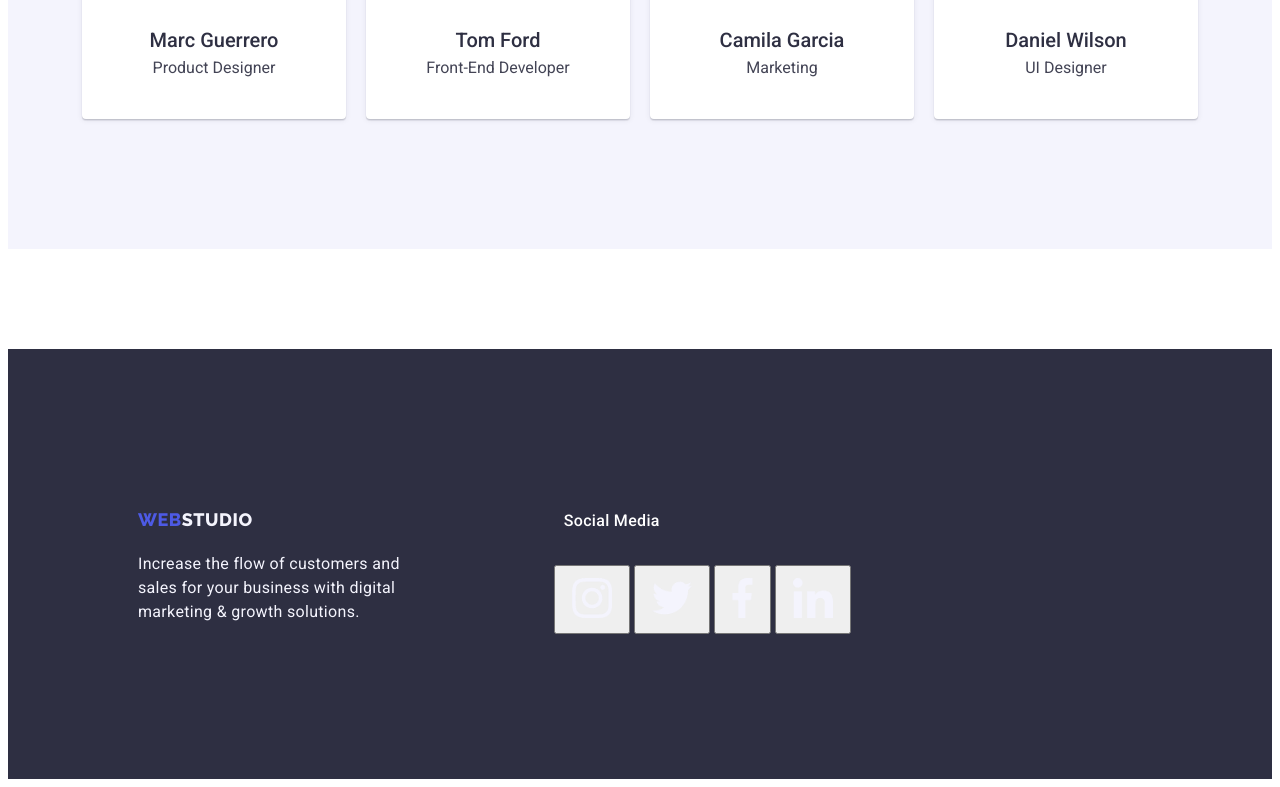
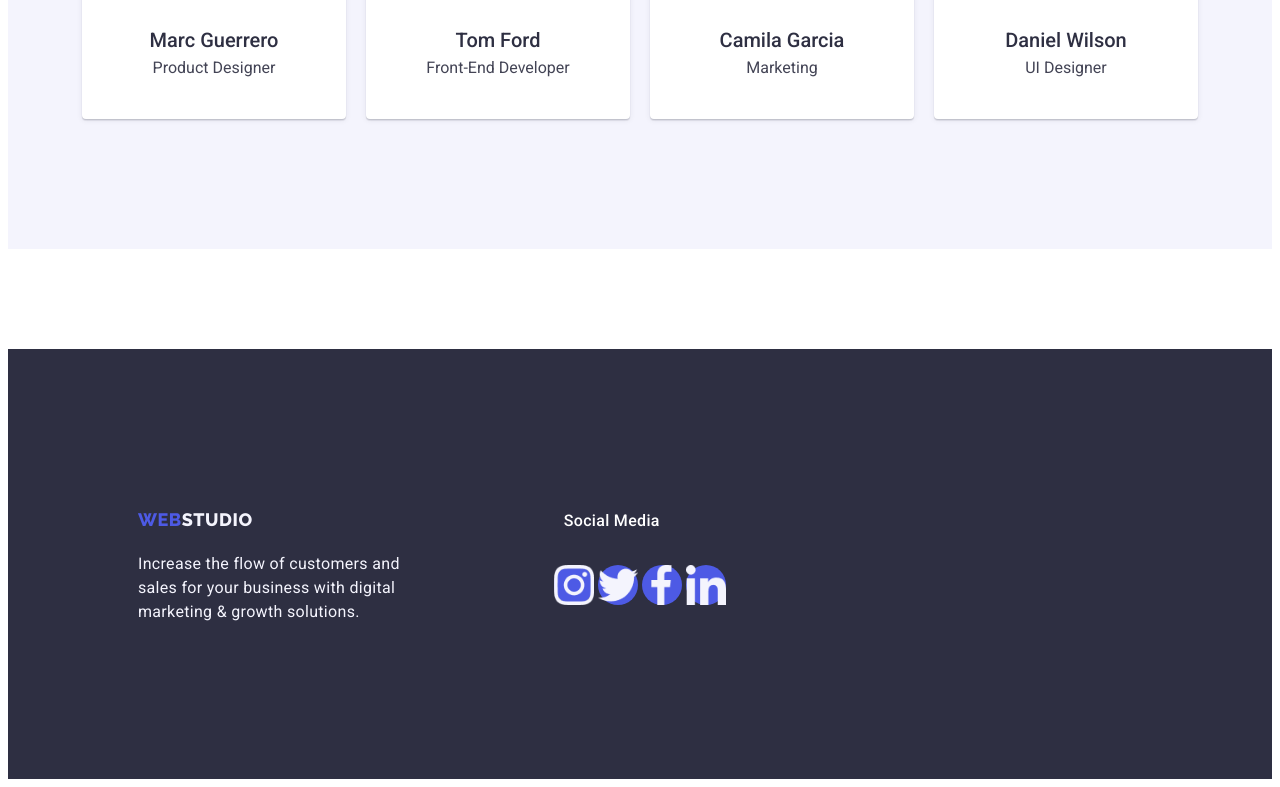
Before and after one commit to ryannetworx/goit-markup-hw-04, a plain HTML site: page index.html in a window 1280 px wide. Shown: the part 1889-2676 px from the top of the page. Drawn offline with Linux system fonts and the light colour scheme.

Commit message:
Update styles.css

```diff
--- a/styles.css
+++ b/styles.css
@@ -471,7 +471,6 @@ footer {
     margin-top: 50px; /* Add 50px distance from the top */
     margin-left: 50px; /* Add 50px distance from the left */
     justify-content: flex-start; /* Left-align the list items within the container */
-
 }
 
 .footer-social-container {
@@ -491,6 +490,27 @@ footer {
     color: #FFFFFF;
     padding: 10px;
 
+}
+
+.social-button {
+    width: 40px;
+    height: 40px;
+    scale: -0deg;
+    background: #4D5AE5;
+    border-radius: 50%; /* Makes the button circular */
+    border: none;
+    padding: 10px;
+    cursor: pointer;
+    display: flex;
+    justify-content: center;
+    align-items: center;
+}
+
+.social-button img {
+    width: 2%; /* Adjust as needed */
+    height: 2%; /* Adjust as needed */
+    /* max-width: 100%; */
+    /* max-height: 100%; */
 }
 
 /* Style for individual social media icons */
```
